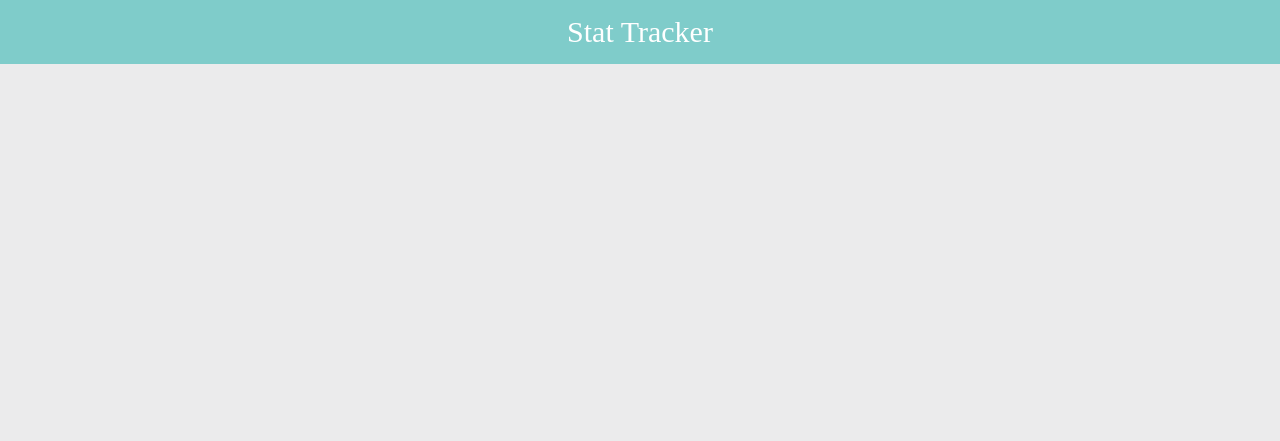
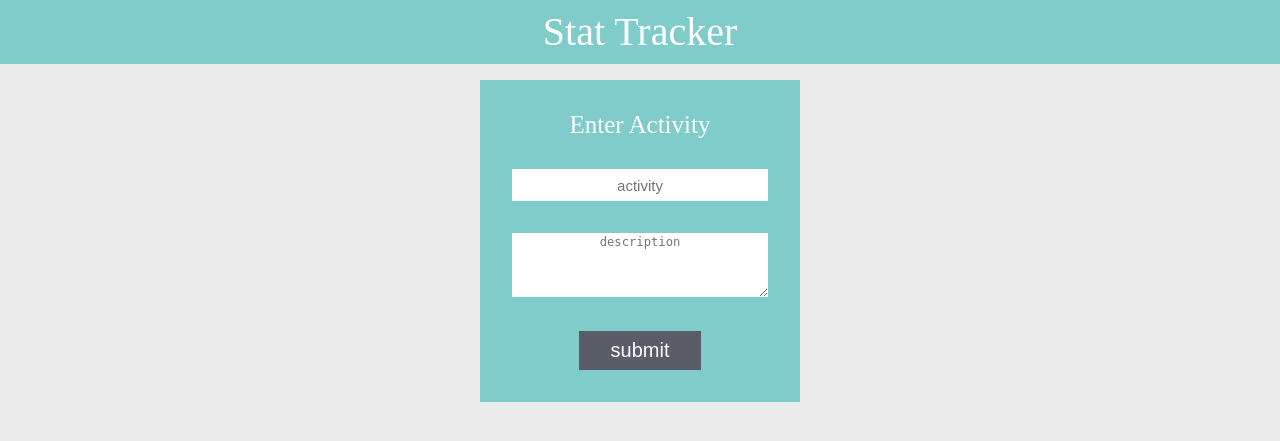
Before and after one commit to IHautaI/stat_tracker, a Django app: page / in a window 1280 px wide. Shown: the top 441 px of the page. Run offline with Django 3.2, Linux system fonts and the light colour scheme.

Commit message:
have the form for entering a new activity

```diff
--- a/stat_tracker/static/css/main.css
+++ b/stat_tracker/static/css/main.css
@@ -1,9 +1,10 @@
 .nav-bar {
   position: fixed;
+  top: 0;
   height: 4rem;
   background-color: #7FCCCA;
   color: #FFFFFF;
-  font-size: 3em;
+  font-size: 4em;
   width: 100%;
 }
 
@@ -13,3 +14,53 @@
   left: 50%;
   transform: translate(-50%, -50%);
 }
+
+.form {
+  margin: 5rem auto 0 auto;
+  padding: 2rem;
+  position: relative;
+  display: block;
+  width: 20rem;
+  text-align: center;
+  background-color: #7FCCCA;
+}
+
+  .form-title {
+    font-size: 2.5em;
+    display: block;
+    color: #FFFFFF;
+    margin-bottom: 2rem;
+  }
+
+  .form input,
+  .form textarea {
+    width: 100%;
+    border: 0;
+    font-size: 1.5em;
+    text-align: center;
+    margin-bottom: 2rem;
+  }
+
+  .form input {
+    height: 2rem;
+  }
+
+  .form textarea {
+    height: 4rem;
+  }
+
+  .form button {
+    border: 0;
+    font-size: 2em;
+    display: block;
+    padding: 0.5rem 2rem;
+    margin: 0 auto;
+    background-color: #5A5D67;
+    color: #FFFFFF;
+  }
+
+  .form button:hover,
+  .form button:focus {
+    background-color: #FFFFFF;
+    color: #5A5D67;
+  }
--- a/stat_tracker/templates/index.html
+++ b/stat_tracker/templates/index.html
@@ -19,7 +19,9 @@
   <nav class="nav-bar"><span>Stat Tracker<span></nav>
 
   <form class="form">
+    <span class="form-title">Enter Activity</span>
     <input type="text" name="activity" placeholder="activity" />
+    <textarea placeholder="description"></textarea>
     <button>submit</button>
   </form>
 
```
